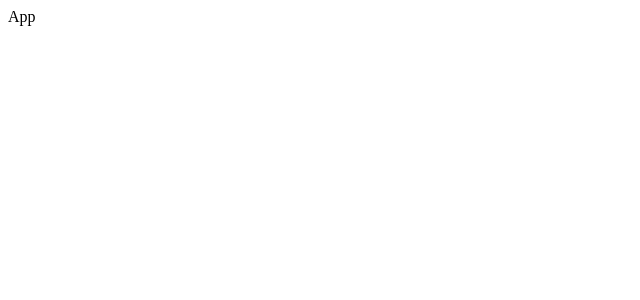
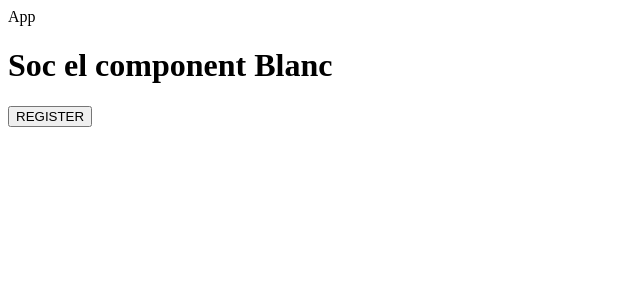
Before and after one commit to Oscaar19/geoReact, a React (Vite) app in the folder geoReact/: page / in a window 1280 px wide. Shown: the top 300 px of the page, without its empty margins (0-640 px from the left). Built offline with nearby package versions, Linux system fonts and the light colour scheme.

Commit message:
Estructura de login y register de componentes añadidos

```diff
--- a/geoReact/src/App.jsx
+++ b/geoReact/src/App.jsx
@@ -1,8 +1,14 @@
 import React from 'react'
+import LoginRegister from './auth/LoginRegister'
 
 const App = () => {
   return (
+    <>
     <div>App</div>
+    <LoginRegister/>
+
+    </>
+
   )
 }
 
--- /dev/null
+++ b/geoReact/src/auth/Login.jsx
@@ -0,0 +1,14 @@
+export default function Login({ setCanvi }) {
+    return (
+      <>
+        <h1>Soc el component Blanc</h1>
+        <button
+          onClick={() => {
+            setCanvi(false);
+          }}
+        >
+          REGISTER
+        </button>
+      </>
+    );
+  }
--- /dev/null
+++ b/geoReact/src/auth/LoginRegister.jsx
@@ -0,0 +1,18 @@
+import React from 'react';
+import { useState } from "react";
+import Login from "./Login";
+import Register from "./Register";
+
+const LoginRegister = () => {
+
+    let [isLogin, setLogin] = useState(true);
+
+    return (
+        <div className="App">
+            {isLogin ? <Login setCanvi={setLogin} /> : <Register setCanvi={setLogin} />}
+        </div>
+    );
+
+}
+
+export default LoginRegister
--- /dev/null
+++ b/geoReact/src/auth/Register.jsx
@@ -0,0 +1,14 @@
+export default function Register({ setCanvi }) {
+    return (
+      <>
+        <h1>Soc el component Negre</h1>
+        <button
+          onClick={() => {
+            setCanvi(true);
+          }}
+        >
+          LOGIN
+        </button>
+      </>
+    );
+  }
```
